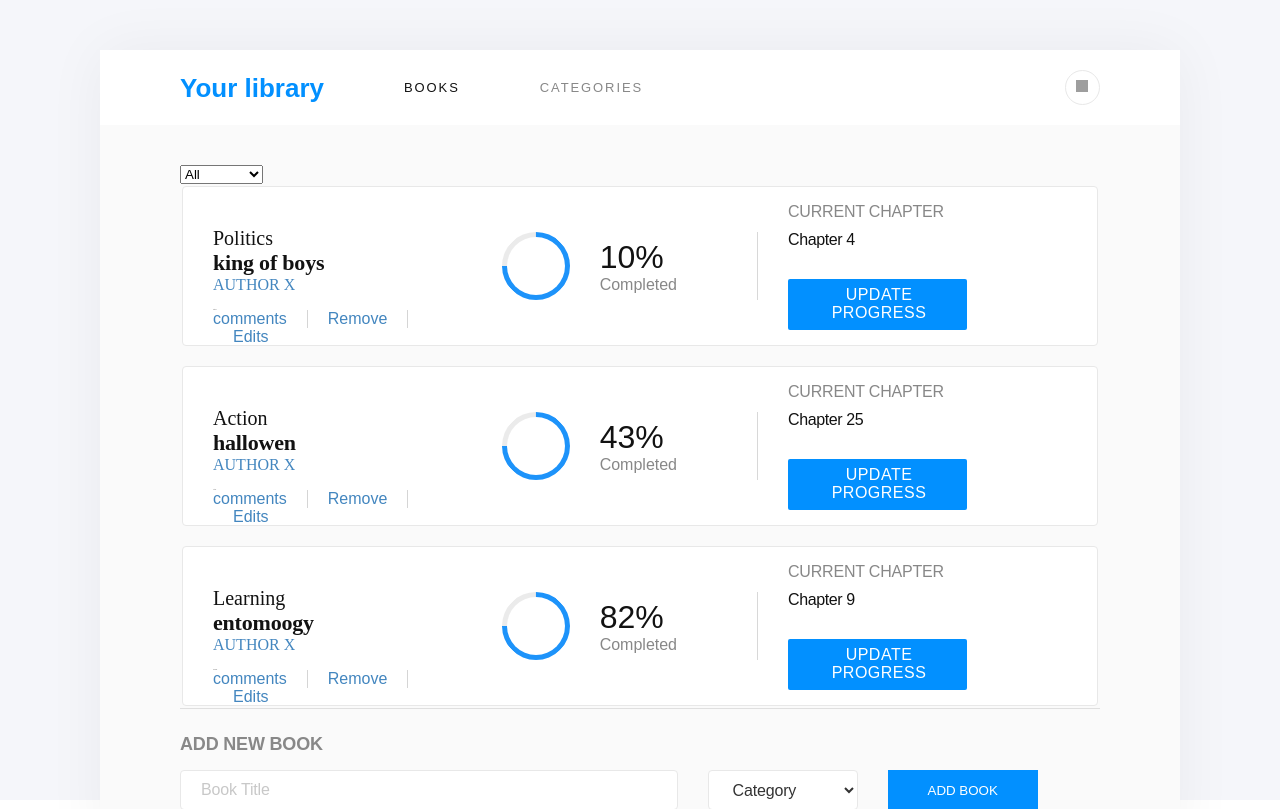
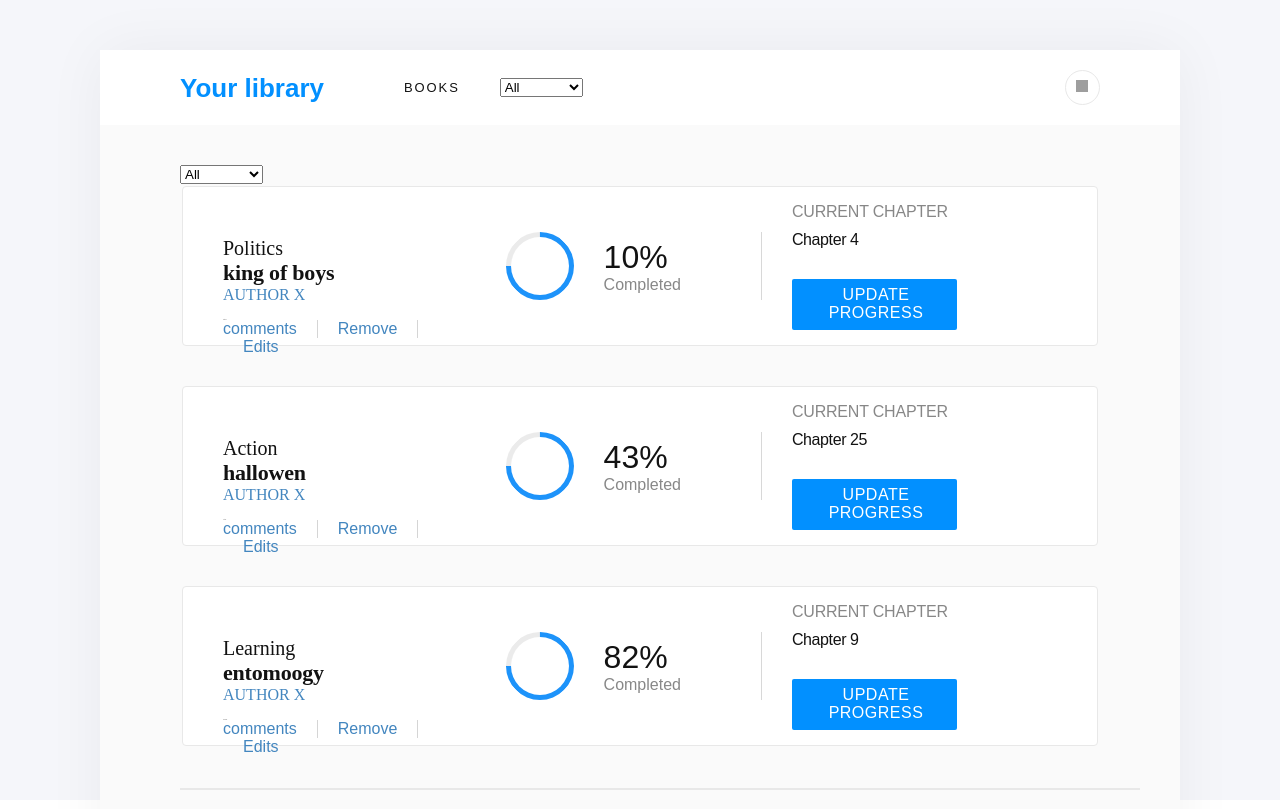
Before and after one commit to wintan1418/read, a React (Create React App) app: page / in a window 1280 px wide. Shown: the top 809 px of the page. Built offline with nearby package versions, Linux system fonts and the light colour scheme; grey boxes are pictures that could not be loaded.

Commit message:
add proptypes and make adjustments

```diff
--- a/src/Navigation.js
+++ b/src/Navigation.js
@@ -1,7 +1,9 @@
 import React from 'react';
+import PropTypes from 'prop-types';
+import CategoryFilter from './component/categoryFilters';
 import './Navigation.css';
 
-const Header = () => (
+const Header = ({ handleFilter }) => (
   <div className="header-container">
     <ul className="header">
       <li className="header__logo header__link">
@@ -10,9 +12,7 @@ const Header = () => (
       <li className="header__book_link header__link">
         BOOKS
       </li>
-      <li className="header__link">
-        CATEGORIES
-      </li>
+      <CategoryFilter handleFilter={handleFilter} />
     </ul>
     <div className="user">
       <span className="user-logo">
@@ -21,5 +21,8 @@ const Header = () => (
     </div>
   </div>
 );
+Header.propTypes = {
+  handleFilter: PropTypes.func.isRequired,
+};
 
 export default Header;
--- a/src/component/App.css
+++ b/src/component/App.css
@@ -18,5 +18,13 @@
 }
 
 .content-container {
-  margin: 40px 80px;
+  margin:  40px 80px;
+
 }
+
+.line {
+    width: 60rem;
+    height: 0.125rem;
+    margin: 2.5rem 0.063rem 1.813rem 0;
+    border: solid 1px #e8e8e8;
+}
--- a/src/component/App.js
+++ b/src/component/App.js
@@ -10,6 +10,7 @@ const App = () => (
       <Navigation />
       <div className="content-container">
         <BooksList />
+        <div className="line" />
         <BooksForm />
       </div>
     </div>
--- a/src/component/Book.css
+++ b/src/component/Book.css
@@ -2,9 +2,9 @@
   background-color: white;
   border-radius: 4px;
   border: solid 1px #e8e8e8;
-  padding: 30px;
+  padding: 40px;
   height: 160px;
-  margin-bottom: 20px;
+  margin-bottom: 2.5rem;
 }
 
 .book-container,
--- a/src/containers/BookList.css
+++ b/src/containers/BookList.css
@@ -9,7 +9,7 @@
   margin-top: 30px;
   height: calc(100vh - 420px);
   overflow-y: scroll;
-  margin-bottom: 20px;
+  margin-bottom: 2.5rem;
 }
 
 .books-container::-webkit-scrollbar {
```
